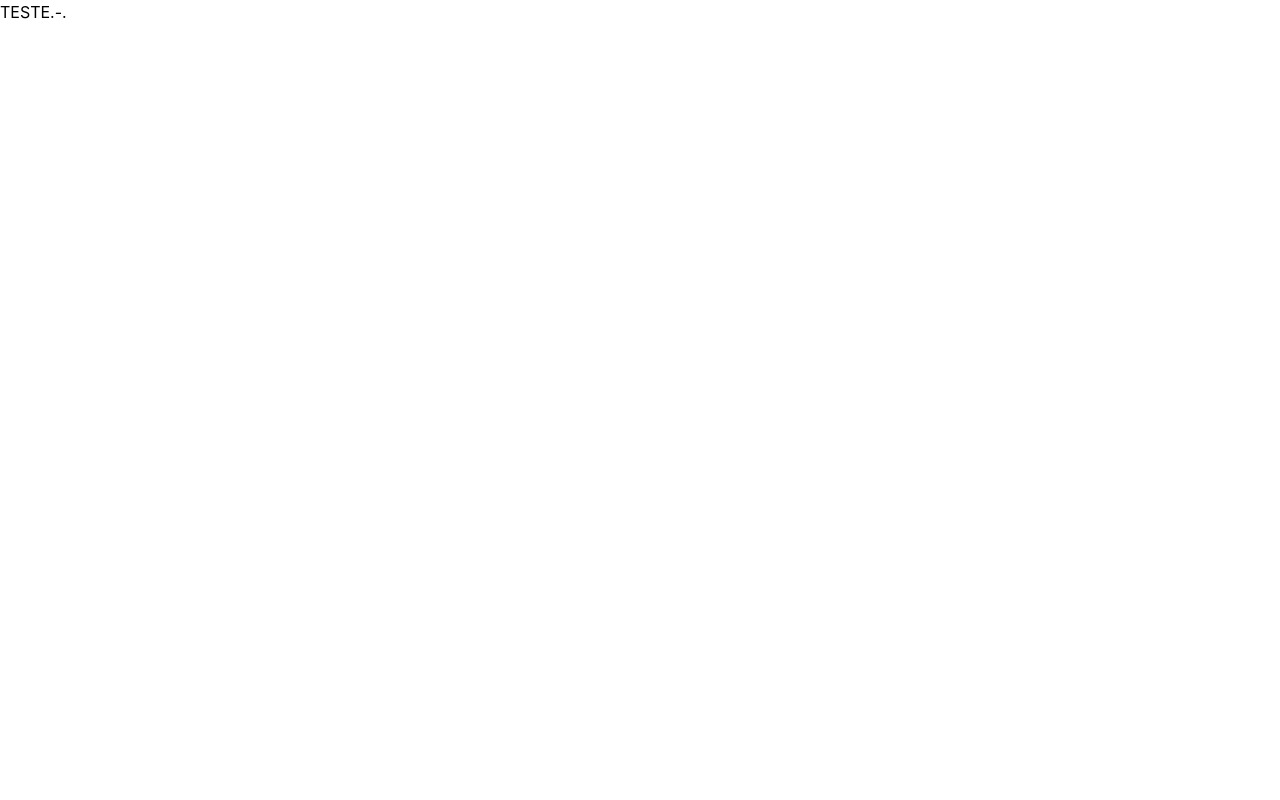
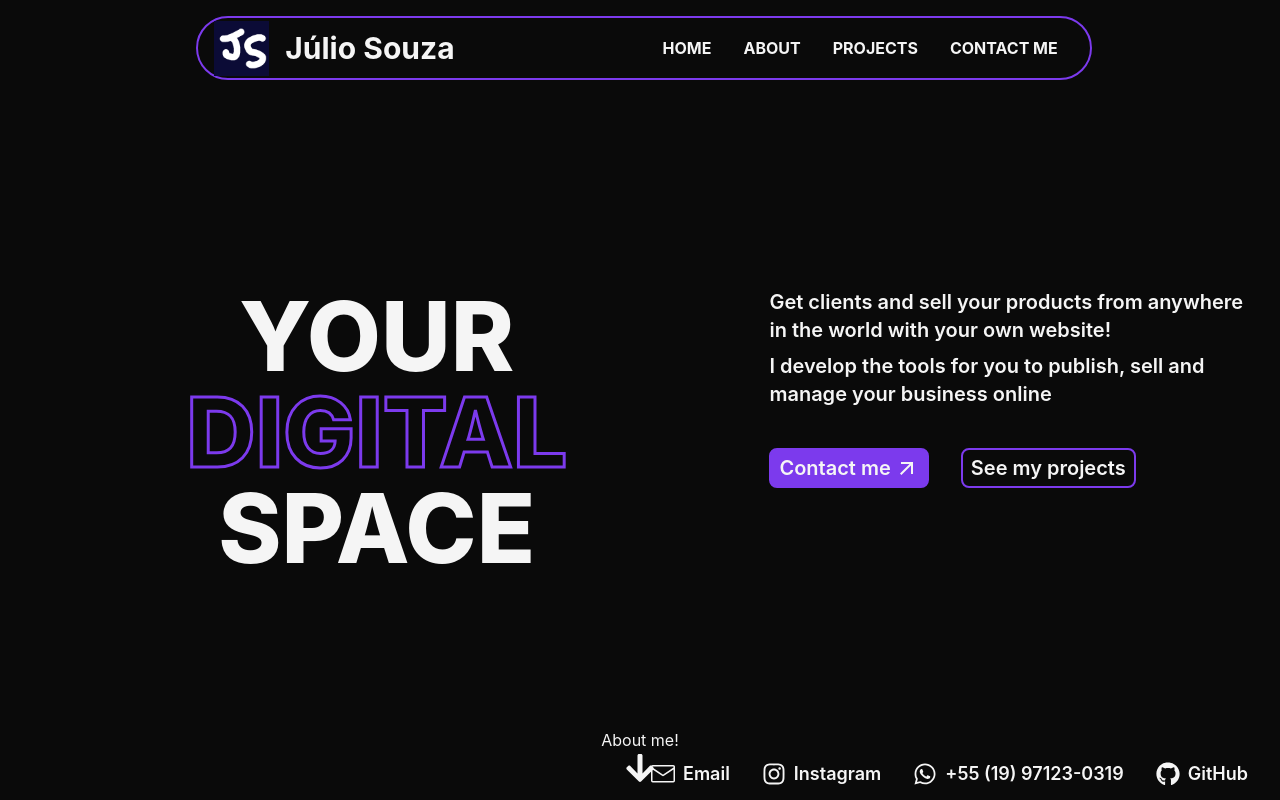
Before and after one commit to XMegaLatiosX/Portifolio, a React (Vite) app: page / in a window 1280 px wide. Built offline with nearby package versions, Linux system fonts and the light colour scheme.

Commit message:
home page first screen

```diff
--- a/index.html
+++ b/index.html
@@ -2,7 +2,7 @@
 <html lang="en">
   <head>
     <meta charset="UTF-8" />
-    <link rel="icon" type="image/svg+xml" href="" />
+    <link rel="icon" type="image/svg+xml" href="/icon.png" />
     <meta name="viewport" content="width=device-width, initial-scale=1.0" />
     <title>Julio Souza</title>
   </head>
--- a/package.json
+++ b/package.json
@@ -5,6 +5,7 @@
   "type": "module",
   "scripts": {
     "dev": "vite",
+    "dev:host": "vite --host",
     "build": "vite build",
     "lint": "eslint .",
     "preview": "vite preview"
@@ -13,6 +14,7 @@
     "@tailwindcss/vite": "^4.3.3",
     "react": "^19.2.8",
     "react-dom": "^19.2.8",
+    "react-icons": "^5.7.0",
     "react-router-dom": "^7.18.4",
     "tailwindcss": "^4.3.3"
   },
--- a/src/App.jsx
+++ b/src/App.jsx
@@ -1,10 +1,11 @@
 import { BrowserRouter, Route, Routes } from 'react-router-dom'
+import Home from './pages/Home'
 
 function App() {
   return (
     <BrowserRouter>
       <Routes>
-            <Route path="/" element={<a>TESTE.-.</a>} />
+            <Route path="/" element={<Home/>} />
       </Routes>
     </BrowserRouter>
   )
--- /dev/null
+++ b/src/components/DefaultLayout.jsx
@@ -0,0 +1,86 @@
+import { Link } from "react-router-dom"
+import { useState } from "react";
+import { IoMenu } from "react-icons/io5";
+
+function DefaultLayout({ children }) {
+    const [nav_bar_open, set_nav_bar_open] = useState(false)
+    return (
+        <div className="no-scrollbar w-screen h-screen flex flex-col overflow-x-hidden select-none text-text">
+
+            <header className="fixed flex top-4 w-full justify-center h-16 pl-2">
+                <div className="bg-background border-2 border-primary rounded-4xl w-fit flex items-center justify-between md:gap-48 sm:px-4 lg:px-4 z-50">
+                    <Link to={'/'} className="flex h-full items-center gap-4 shrink-0">
+                        <img src="/icon.png" alt="Julio Souza icon image" className="max-h-11/12 h-11/12"/>
+                        <h3 className="text-3xl font-bold hidden sm:block">Júlio Souza</h3>
+                    </Link>
+
+                    <div className="font-bold h-full *:flex *:items-center *:gap-1 *:px-4 *:hover:underline decoration-2 *:transition-all *:duration-300 *:hover:bg-[#205f8a8a] text-nowrap *:hover:*:scale-105 **:transition-all *:h-full hidden sm:flex">
+                        <Link to={'/'}><span>HOME</span></Link>
+                        <Link to={'/about'}><span>ABOUT</span></Link>
+                        <Link to={'/projects'}><span>PROJECTS</span></Link>
+                        <Link to={'/contact'}><span>CONTACT ME</span></Link>
+                    </div>
+
+                    <button className="h-full aspect-square flex justify-end items-center sm:hidden" onClick={() => set_nav_bar_open(!nav_bar_open)}>
+                        <IoMenu size={56}/>
+                    </button>
+
+                </div>
+
+                <div className={`absolute flex w-full max-w-full flex-col *:min-h-12 text-xl font-bold *:bg-gray-50 *:hover:bg-gray-300 top-14 *:active:bg-gray-400 *:active:duration-150 *:transition-all *:duration-300 *:items-center *:justify-center *:flex *:border-b-2 *:border-black sm:min-h-0 sm:max-h-0 ${nav_bar_open? 'min-h-48 max-h-48' : 'min-h-0 max-h-0'} transition-all duration-500 overflow-hidden z-40`}>
+                    <Link to={'/'}>Home</Link>
+                    <Link to={'/about'}>About</Link>
+                    <Link to={'/projects'}>Projects</Link>
+                    <Link to={'/contact'}>Contact me</Link>
+                </div>
+            </header>
+            {children}
+
+
+
+
+
+            {/* <footer className="relative py-24 min-h-96 px-16 w-full bg-[#010a48]">
+                <nav className="flex flex-row justify-around">
+
+                    <div className="flex flex-col gap-4 h-8 bg-[#010a48] *:flex *:gap-1 *:items-center *:text-text-muted">
+                        <span className="text-lg font-bold text-text-muted">CONTATO:</span>
+                        <a target="_blank" rel="noopener noreferrer" className="font-semibold">
+                            Creci:
+                            <span className=" select-all">138646-F</span>
+                        </a>
+                        <a target="_blank" rel="noopener noreferrer" href="https://maps.google.com/maps/search/Rua%20J%C3%BAlio%20P%C3%ADres%20Barbosa%2C%20%2005%20Pq%20Planalto-%20SP%2C%2013460-000%2C%20Brasil/@-22.7152,-47.3691,17z?hl=pt-BR">
+                            <FaMapLocation></FaMapLocation>
+                            Plantão local
+                        </a>
+                        <a target="_blank" rel="noopener noreferrer" href="https://wa.me/5519981273464?text=Olá,%20vim%20pelo%20site%20HLS%20Imóveis!">
+                            <FaWhatsapp></FaWhatsapp>
+                            (19) 97123-0319
+                        </a>
+                        <a target="_blank" rel="noopener noreferrer" href="https://www.instagram.com/???/">
+                            <FaInstagram ></FaInstagram >
+                            ???
+                        </a>
+                    </div>
+
+                    <div className="flex flex-col">
+                        <ul className="flex flex-col gap-4">
+                            <span className="text-lg font-bold text-text-muted">LINKS:</span>
+                            <li><Link to={'/'}>Home</Link></li>
+                            <li><Link to={'/Sobre'}>Sobre nós</Link></li>
+                            <li><Link to={'/Anunciar'}>Anunciar</Link></li>
+                            <li><Link to={'/Contato'}>Contato</Link></li>
+                        </ul>
+                    </div>
+
+                </nav>
+                <div>
+                    <span className="absolute right-8 bottom-8 mr-4 small-text">@ 2025 Developed by Júlio Alves de Souza.</span>
+
+                </div>
+            </footer> */}
+        </div>
+    )
+}
+
+export default DefaultLayout
--- a/src/index.css
+++ b/src/index.css
@@ -1 +1,28 @@
 @import "tailwindcss";
+
+body {
+    @apply bg-background
+}
+
+
+@theme {
+    --color-background: #0a0a0a;
+
+    --color-primary: #7c3aed;
+    --color-primary-hover: #6d28d9;
+
+    --color-secundary: #27272a;
+    --color-secundary-hover: #151518;
+
+    --color-title: #f5f5f5;
+    --color-text: #f5f5f5;
+    --color-text-muted: #a1a1aa;
+}
+
+.no-scrollbar::-webkit-scrollbar {
+  display: none;
+}
+.no-scrollbar {
+  -ms-overflow-style: none;
+  scrollbar-width: none;
+}
--- /dev/null
+++ b/src/pages/Contact.jsx
@@ -0,0 +1,16 @@
+import DefaultLayout from "../components/DefaultLayout"
+
+function Home() {
+    return (
+        <DefaultLayout>
+            <section className="bg-white min-h-screen">
+
+            </section>
+            <div className="min-h-16 flex bg-gray-200 items-end">
+
+            </div>
+        </DefaultLayout>
+    )
+}
+
+export default Home
--- a/src/pages/Home.jsx
+++ b/src/pages/Home.jsx
@@ -0,0 +1,60 @@
+import { FaArrowDown, FaGithub, FaInstagram, FaWhatsapp } from "react-icons/fa"
+import DefaultLayout from "../components/DefaultLayout"
+import { GoMail } from "react-icons/go"
+import { Link } from "react-router-dom"
+import { MdArrowOutward } from "react-icons/md"
+import { useRef } from "react"
+
+function Home() {
+    const about_me_section = useRef(null)
+    return (
+        <DefaultLayout>
+            <section className="min-h-screen flex items-center">
+                <div className="flex flex-col md:flex-row px-4 gap-8 pt-16">
+                    <h1 className="flex flex-col w-full text-center font-extrabold text-title text-6xl md:text-8xl">
+
+                        <span>YOUR</span>
+                        <span className="text-background [-webkit-text-stroke-color:var(--color-primary)] [-webkit-text-stroke-width:3px]">DIGITAL</span>
+                        <span>SPACE</span>
+                    </h1>
+
+                    <div className="flex flex-col font-semibold text-xl gap-2">
+                        <p>Get clients and sell your products from anywhere in the world with your own website!</p>
+                        <p>I develop the tools for you to publish, sell and manage your business online</p>
+                        <div className="flex gap-8 mt-8 *:border-primary
+                         *:border-2 *:px-2 *:py-1 *:rounded-lg *:hover:scale-115 *:transition-all *:duration-250 *:flex *:items-center *:gap-1">
+                            <Link className="bg-primary" type="button">Contact me <MdArrowOutward size={24}/></Link>
+                            <Link type="button">See my projects</Link>
+                        </div>
+                    </div>
+
+                </div>
+            </section>
+
+
+
+            <div className="relative md:-top-10 h-16 md:h-auto md:pr-8 flex bg-gray-200 md:bg-transparent justify-end items-center md:gap-8 w-fit self-end text-lg font-semibold
+            *:flex *:items-center *:gap-2 *:hover:underline *:hover:scale-110 *:hover:cursor-pointer *:transition-all *:duration-150">
+                <a><GoMail size={24}/><span>Email</span></a>
+                <a><FaInstagram size={24}/><span>Instagram</span></a>
+                <a><FaWhatsapp size={24}/><span>+55 (19) 97123-0319</span></a>
+                <a><FaGithub size={24}/><span>GitHub</span></a>
+            </div>
+
+
+
+            <button type="button" onClick={() => {about_me_section.current.scrollIntoView({ behavior: 'smooth' })}} className={`fixed hidden lg:flex flex-col self-center justify-center items-center bottom-4 transition-all duration-500 ${window.scrollY > 50? 'opacity-0 scale-95 pointer-events-none' : 'opacity-100 cursor-pointer'}`}>
+                <span>About me!</span>
+                <FaArrowDown size={32}/>
+            </button>
+
+
+
+            <section ref={about_me_section} className="mt-100 bg-white">
+
+            </section>
+        </DefaultLayout>
+    )
+}
+
+export default Home
--- /dev/null
+++ b/src/pages/Project.jsx
@@ -0,0 +1,16 @@
+import DefaultLayout from "../components/DefaultLayout"
+
+function Home() {
+    return (
+        <DefaultLayout>
+            <section className="bg-white min-h-screen">
+
+            </section>
+            <div className="min-h-16 flex bg-gray-200 items-end">
+
+            </div>
+        </DefaultLayout>
+    )
+}
+
+export default Home
--- /dev/null
+++ b/src/pages/Projects.jsx
@@ -0,0 +1,16 @@
+import DefaultLayout from "../components/DefaultLayout"
+
+function Home() {
+    return (
+        <DefaultLayout>
+            <section className="bg-white min-h-screen">
+
+            </section>
+            <div className="min-h-16 flex bg-gray-200 items-end">
+
+            </div>
+        </DefaultLayout>
+    )
+}
+
+export default Home
```
Also changed, not shown: public/icon.png (added), 1 other file (tests, documents, lock files or other folders).
